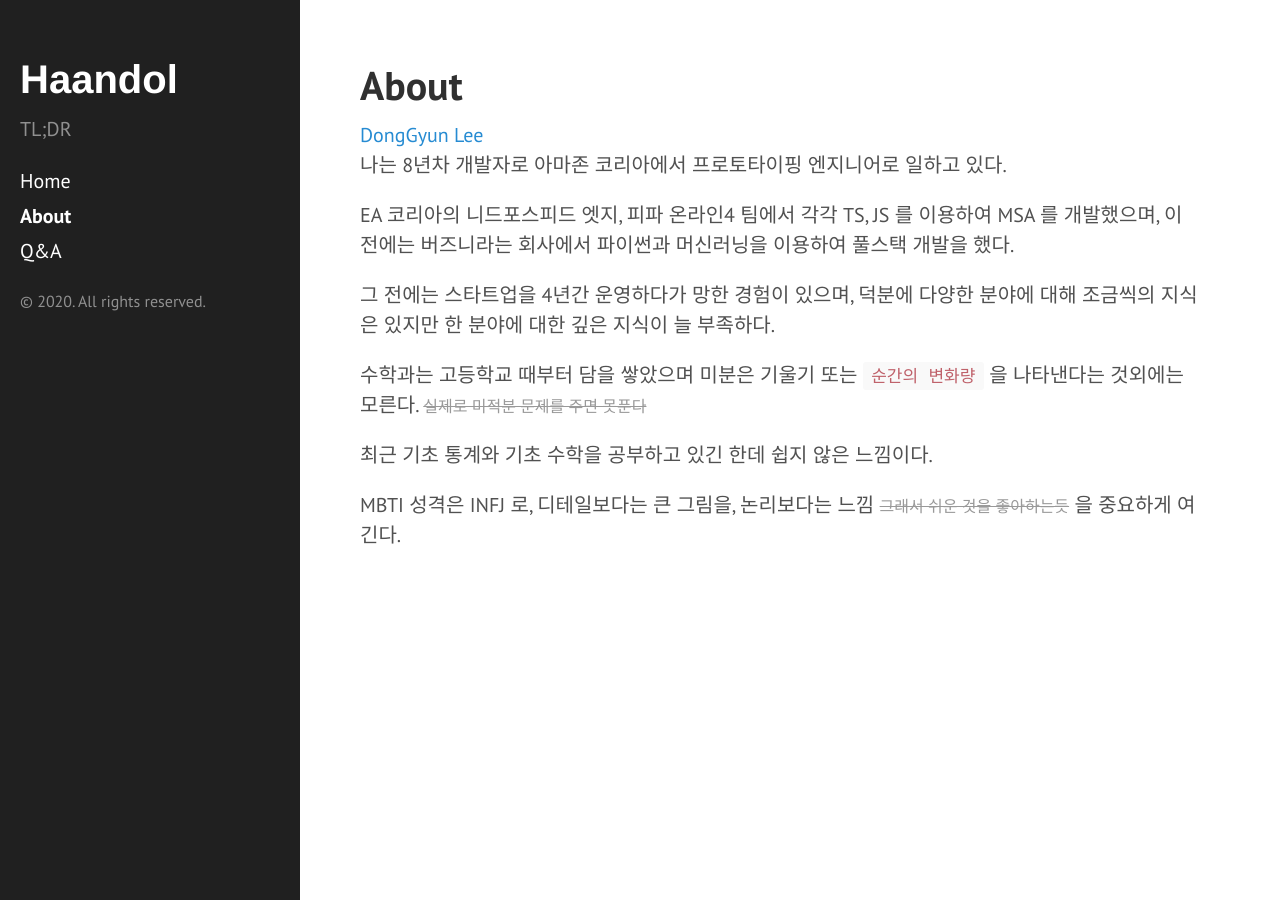
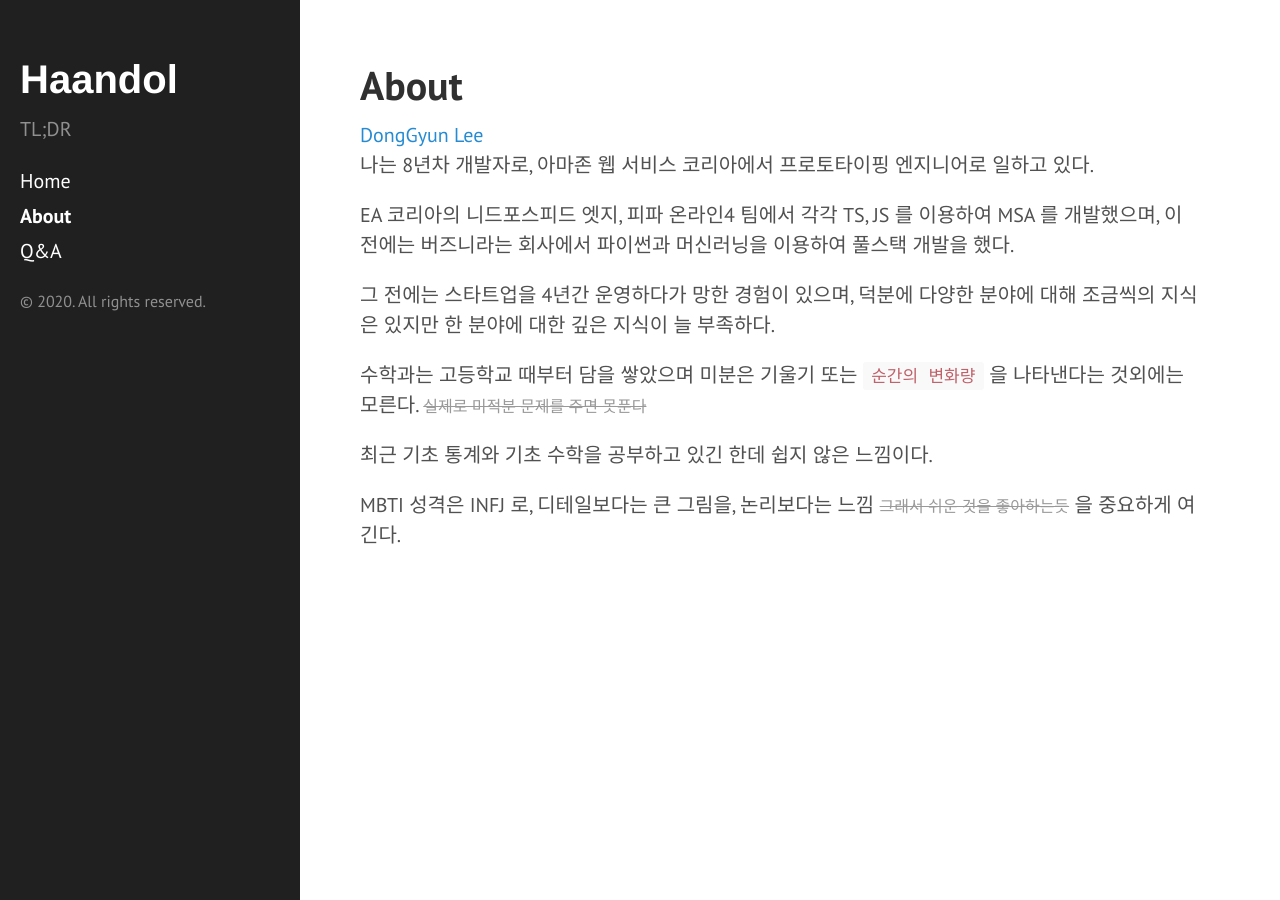
Before and after one commit to haandol/haandol.github.com, a Jekyll site: the page built from about.md, in a window 1280 px wide. Built offline with Jekyll 4.4.1, drawn with Linux system fonts in a browser that asks for light colours; comment, search, counter and statistics services are not loaded.

Commit message:
modify about

```diff
--- a/about.md
+++ b/about.md
@@ -8,7 +8,7 @@ title: About
 <div class="LI-profile-badge"  data-version="v1" data-size="medium" data-locale="en_US" data-type="horizontal" data-theme="light" data-vanity="haandol"><a class="LI-simple-link" href='https://kr.linkedin.com/in/haandol?trk=profile-badge'>DongGyun Lee</a></div>
 
 
-나는 8년차 개발자로 아마존 코리아에서 프로토타이핑 엔지니어로 일하고 있다.
+나는 8년차 개발자로, 아마존 웹 서비스 코리아에서 프로토타이핑 엔지니어로 일하고 있다.
 
 EA 코리아의 니드포스피드 엣지, 피파 온라인4 팀에서 각각 TS, JS 를 이용하여 MSA 를 개발했으며,
 이전에는 버즈니라는 회사에서 파이썬과 머신러닝을 이용하여 풀스택 개발을 했다.
```
